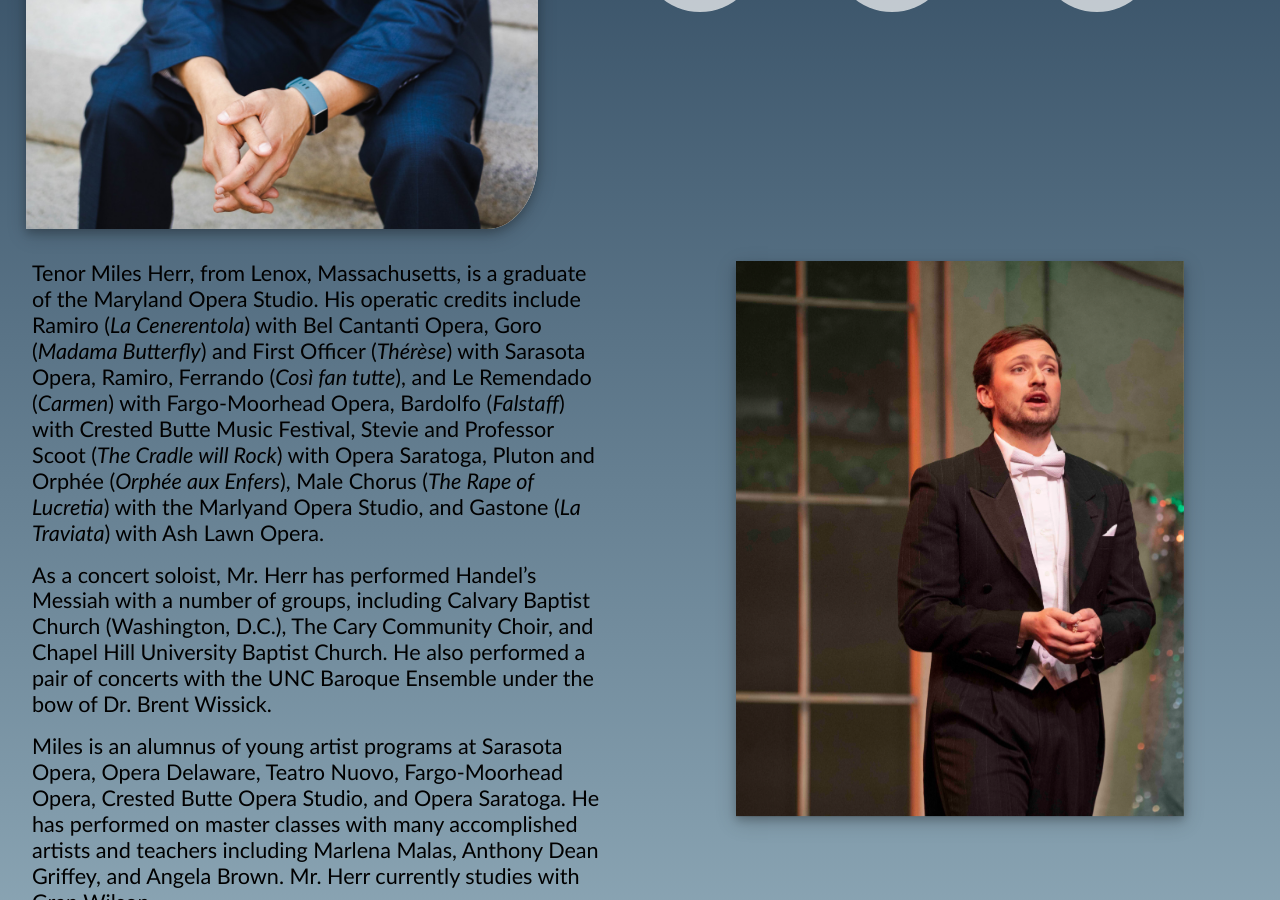
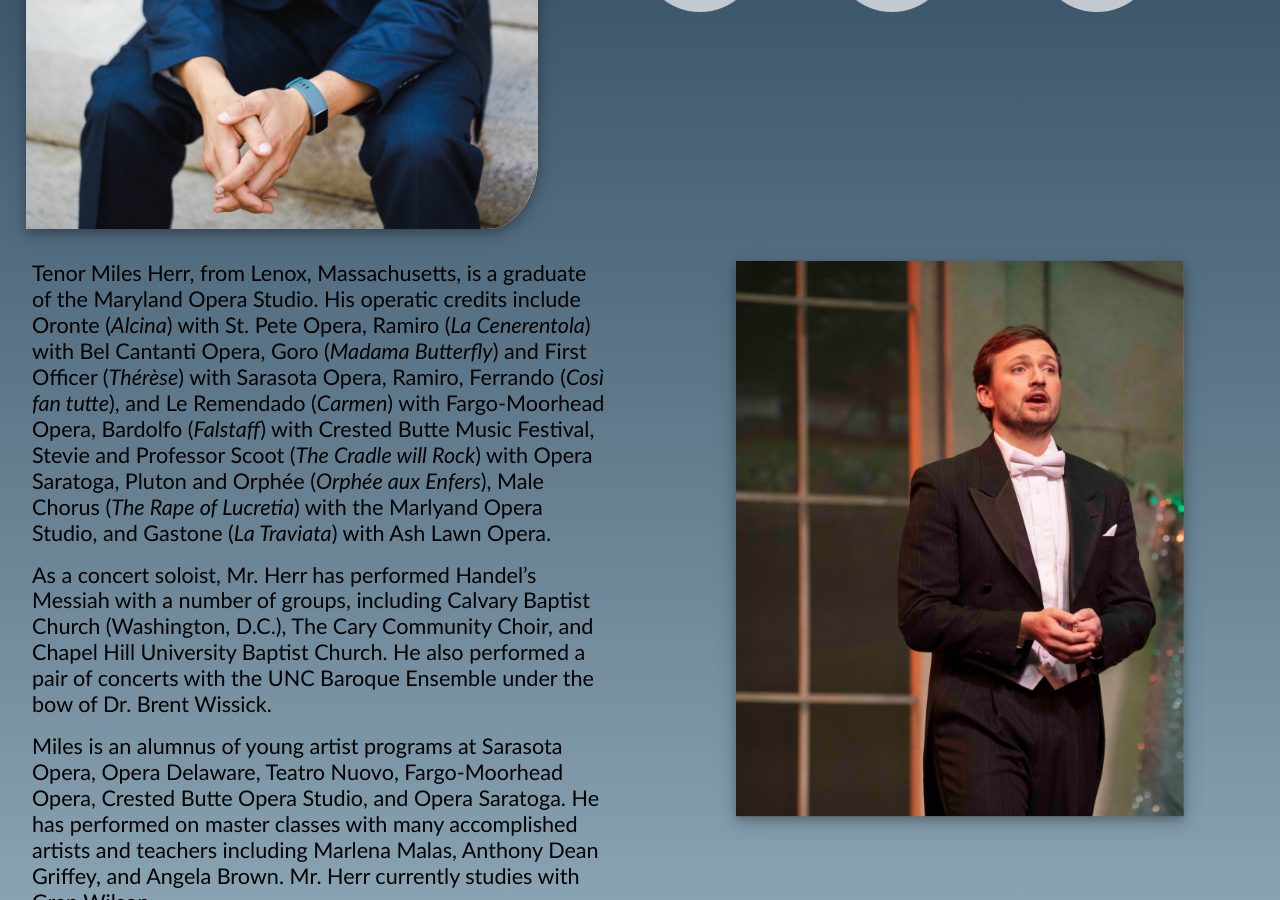
Before and after one commit to leemlb06pmi/leemlb06pmi.github.io, a Jekyll site: the page built from index.html, in a window 1280 px wide and 900 px high, scrolled down 683 px. Built offline with Jekyll 4.4.1, drawn with Linux system fonts in a browser that asks for light colours.

Commit message:
Update index.html
Oronte inclusion

```diff
--- a/index.html
+++ b/index.html
@@ -33,7 +33,7 @@ title: Miles Herr, Tenor
 		<div class="column 65left">
 			<div style="margin 2.5% 5% 2.5% 5%;">
 				<p style="text-align:left;margin:5% 5% 2.5% 5%;">Tenor Miles Herr, from Lenox, Massachusetts, is a graduate of the Maryland Opera Studio.
-			His operatic credits include Ramiro (<em>La Cenerentola</em>) with Bel Cantanti Opera, Goro (<em>Madama Butterfly</em>)
+			His operatic credits include Oronte (<em>Alcina</em>) with St. Pete Opera, Ramiro (<em>La Cenerentola</em>) with Bel Cantanti Opera, Goro (<em>Madama Butterfly</em>)
 			and First Officer (<em>Thérèse</em>) with Sarasota Opera, Ramiro, Ferrando (<em>Così fan tutte</em>), and Le Remendado (<em>Carmen</em>) with
 			Fargo-Moorhead Opera, Bardolfo (<em>Falstaff</em>) with Crested Butte Music Festival, Stevie and Professor
 			Scoot (<em>The Cradle will Rock</em>) with Opera Saratoga, Pluton and Orphée (<em>Orphée aux Enfers</em>),
```
